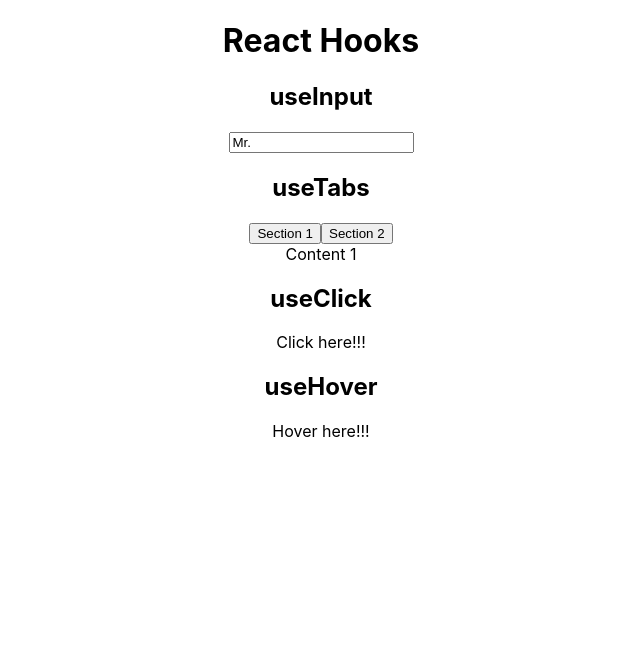
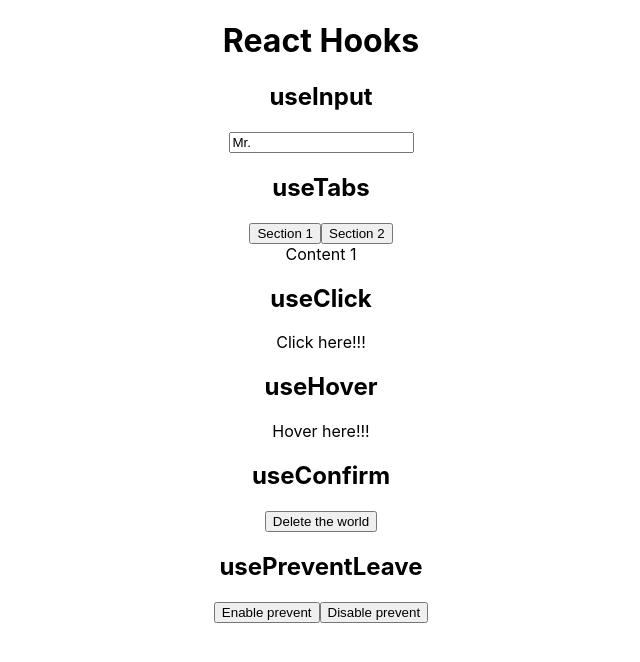
Before and after one commit to copyx/react-hooks-study, a React (Create React App) app: page / in a window 1280 px wide. Shown: the top 662 px of the page, without its empty margins (319-959 px from the left). Built offline with nearby package versions, Linux system fonts and the light colour scheme.

Commit message:
useConfirm & usePreventLeave

```diff
--- a/src/App.js
+++ b/src/App.js
@@ -1,7 +1,7 @@
 import React, { useState, useEffect, useRef } from 'react';
 import './App.css';
 
-import { useInput, useTabs, useTitle, useClick, useHover } from './hooks';
+import { useInput, useTabs, useTitle, useClick, useHover, useConfirm, usePreventLeave } from './hooks';
 
 const sections = [
   {
@@ -13,6 +13,7 @@ const sections = [
     content: 'Content 2',
   }
 ];
+
 
 function App() {
   const name = useInput("Mr.", value => value.length < 20);
@@ -26,6 +27,12 @@ function App() {
 
   const onHover = () => console.log("hover!")
   const hoverRef = useHover(onHover);
+
+  const deleteWorld = () => console.log('Delete the world...');
+  const abort = () => console.log('You save the world...');
+  const confirmDelete = useConfirm("Are you sure?", deleteWorld, abort);
+
+  const { enablePrevent, disablePrevent } = usePreventLeave();
 
   return (
     <div className="App">
@@ -48,6 +55,15 @@ function App() {
         <h2>useHover</h2>
         <span ref={hoverRef}>Hover here!!!</span>
       </div>
+      <div>
+        <h2>useConfirm</h2>
+        <button onClick={confirmDelete}>Delete the world</button>
+      </div>
+      <div>
+        <h2>usePreventLeave</h2>
+        <button onClick={enablePrevent}>Enable prevent</button>
+        <button onClick={disablePrevent}>Disable prevent</button>
+      </div>
     </div>
   );
 }
--- a/src/hooks/index.js
+++ b/src/hooks/index.js
@@ -3,3 +3,5 @@ export { default as useTabs } from './useTabs';
 export { default as useTitle } from './useTitle';
 export { default as useClick } from './useClick';
 export { default as useHover } from './useHover';
+export { default as useConfirm } from './useConfirm';
+export { default as usePreventLeave } from './usePreventLeave';
--- /dev/null
+++ b/src/hooks/useConfirm.js
@@ -0,0 +1,20 @@
+const useConfirm = (message = '', onConfirm, onCancel) => {
+  if (!onConfirm || typeof onConfirm !== 'function') {
+    return;
+  }
+  if (onCancel && typeof onCancel !== 'function') {
+    return;
+  }
+
+  const confirmAction = () => {
+    if (window.confirm(message)) {
+      onConfirm();
+    } else {
+      onCancel();
+    }
+  };
+
+  return confirmAction;
+};
+
+export default useConfirm;
--- /dev/null
+++ b/src/hooks/usePreventLeave.js
@@ -0,0 +1,12 @@
+const usePreventLeave = () => {
+  const listener = event => {
+    event.preventDefault();
+    event.returnValue = '';
+  }
+  const enablePrevent = () => window.addEventListener('beforeunload', listener);
+  const disablePrevent = () => window.removeEventListener('beforeunload', listener);
+
+  return { enablePrevent, disablePrevent };
+}
+
+export default usePreventLeave;
```
Also changed, not shown: 1 other file (tests, documents, lock files or other folders).
